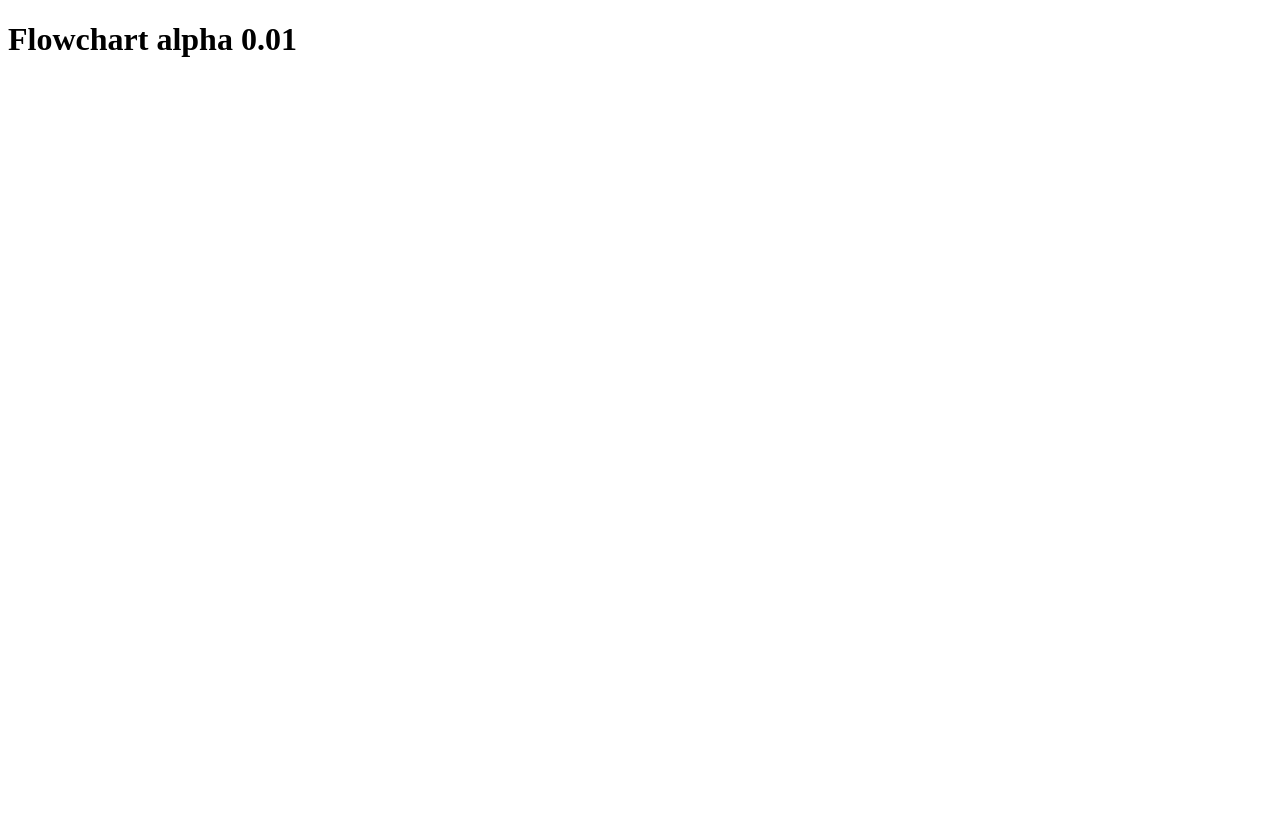
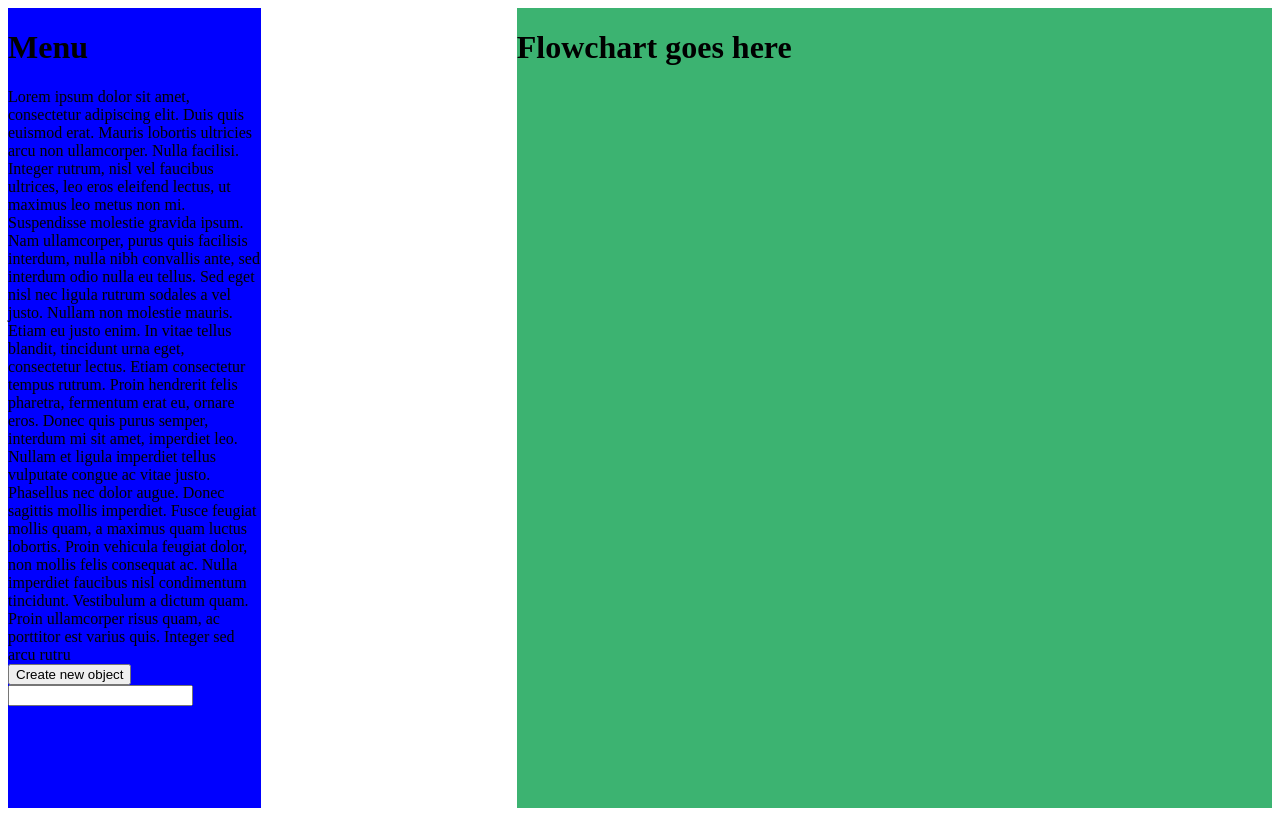
Before and after one commit to AlbinSidas/FlowChart, a plain HTML site: page index.html in a window 1280 px wide. Drawn offline with Linux system fonts and the light colour scheme.

Commit message:
star of the UI

```diff
--- a/index.html
+++ b/index.html
@@ -3,9 +3,36 @@
   <head>
     <meta charset="utf-8">
     <title>Flowchart</title>
+    <link rel="stylesheet" type="text/css" href="style.css">
+    <script src="main.js"></script>
   </head>
   <body>
-    <h1> Flowchart alpha 0.01 </h1>
+    <div class="container">
+      <div class="menu">
+        <h1> Menu </h1>
+        <div id="description">
+          Lorem ipsum dolor sit amet, consectetur adipiscing elit. Duis quis euismod erat. Mauris lobortis ultricies arcu non ullamcorper. Nulla facilisi.
+          Integer rutrum, nisl vel faucibus ultrices, leo eros eleifend lectus, ut maximus leo metus non mi. Suspendisse molestie gravida ipsum. Nam ullamcorper, purus
+          quis facilisis interdum, nulla nibh convallis ante, sed interdum odio nulla eu tellus. Sed eget nisl nec ligula rutrum sodales a vel justo. Nullam non molestie mauris.
+          Etiam eu justo enim. In vitae tellus blandit, tincidunt urna eget, consectetur lectus.
+          Etiam consectetur tempus rutrum. Proin hendrerit felis pharetra, fermentum erat eu, ornare eros. Donec quis purus semper, interdum mi sit amet, imperdiet leo.
+          Nullam et ligula imperdiet tellus vulputate congue ac vitae justo. Phasellus nec dolor augue. Donec sagittis mollis imperdiet. Fusce feugiat mollis quam, a maximus quam luctus lobortis.
+          Proin vehicula feugiat dolor, non mollis felis consequat ac. Nulla imperdiet faucibus nisl condimentum tincidunt. Vestibulum a dictum quam. Proin ullamcorper risus quam, ac porttitor est varius quis.
+
+          Integer sed arcu rutru
+        </div>
+        <button class="newObject" onclick="createNewObject()"> Create new object </button>
+
+        <div id="filemenu">
+          <input type="text"></input>
+        </div>
+
+      </div>
+      <div class="workspace">
+        <h1> Flowchart goes here </h1>
+      </div>
+    </div>
+
 
   </body>
 </html>
--- a/main.js
+++ b/main.js
@@ -0,0 +1,4 @@
+function createNewObject(){
+    // Funktion som kallas då knappen "skapa nytt objekt trycks".
+    console.log("NY");
+}
--- a/style.css
+++ b/style.css
@@ -0,0 +1,30 @@
+.container {
+    margin: 0;
+    width: 100%;
+    height: 100%;
+    display: flex;
+    flex-direction: row;
+    padding: 0px;
+}
+
+.menu {
+    flex-grow: 1;
+    background-color: blue;
+    max-width: 20%;
+    height: 100vh;
+    padding: 0;
+    margin: 0;
+    margin-right: 20vw;
+}
+
+.workspace {
+    flex-grow: 8;
+    background-color: mediumseagreen;
+    height: 100vh;
+    padding: 0;
+    margin: 0;
+}
+
+.newObject {
+
+}
```
